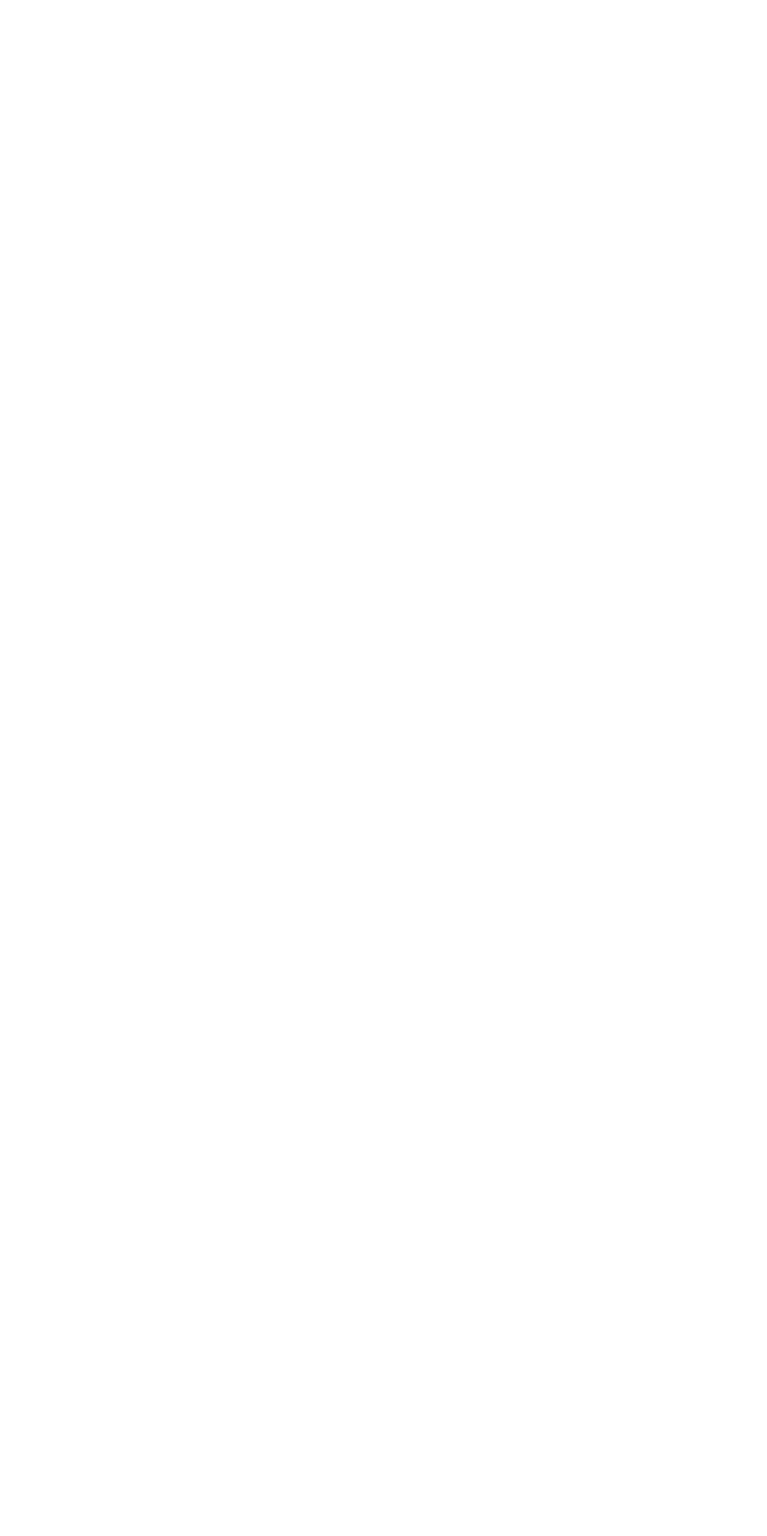
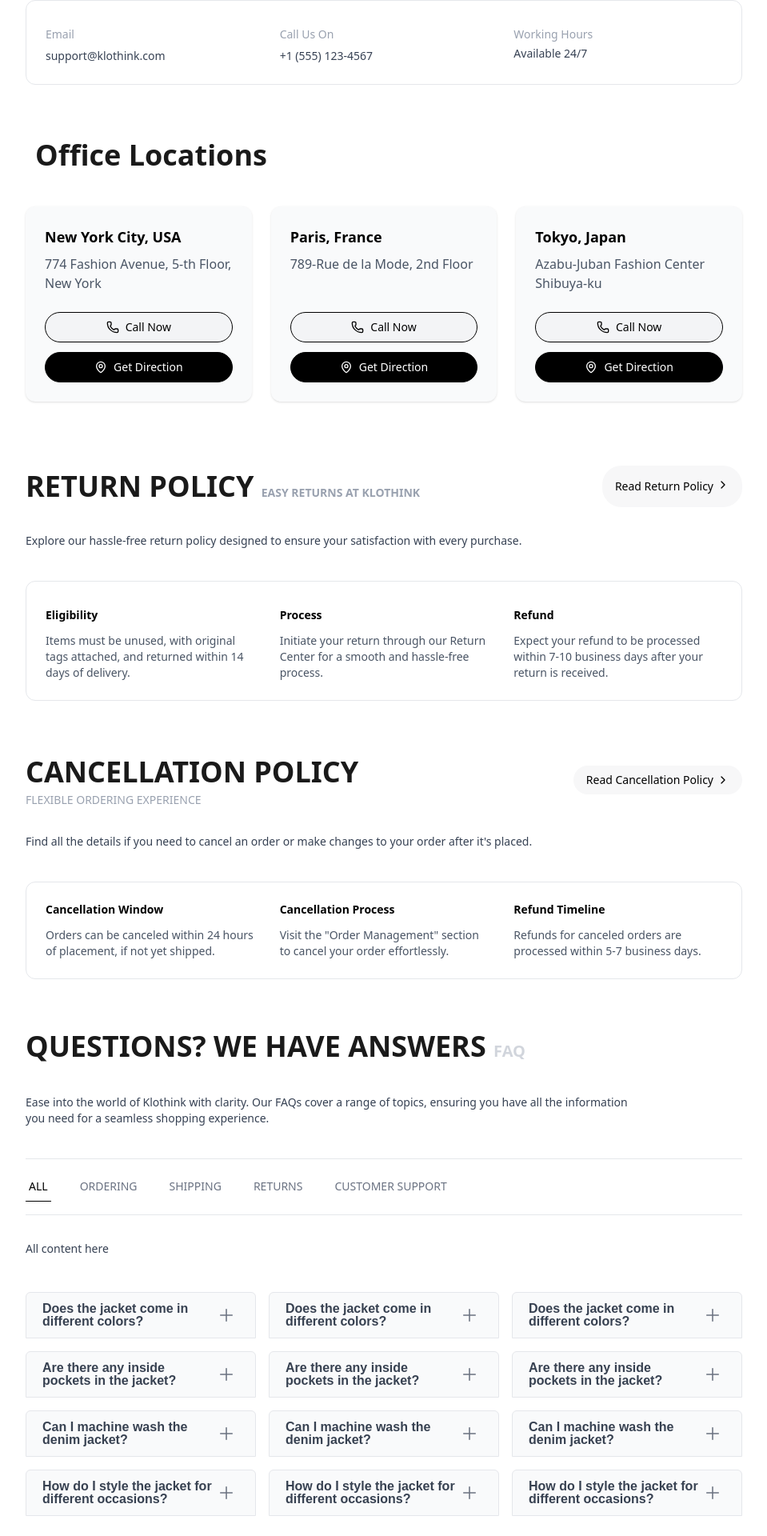
Before and after one commit to tech-cell-eg/round-3-small-ecommerce-front, a React (Vite) app: page /round-3-small-ecommerce-front/Support in a window 1280 px wide. Before the commit this address had no page. Shown: the part 325-2245 px from the top of the page at 80% size, without its empty margins (160-1119 px from the left). Before the commit the page ends 800 px from the top, so only its background shows below. Built offline with nearby package versions, Linux system fonts and the light colour scheme; a web font is replaced by a local one.

Commit message:
edite support

```diff
--- a/src/App.tsx
+++ b/src/App.tsx
@@ -13,7 +13,7 @@ function App() {
           <Route index element={<Home />} />
           <Route path="products" element={<Products />} />
           <Route path="/productsDetails" element={<ProductDetail />} />
-          <Route path="/serves" element={<SupportPage />} />
+          <Route path="/Support" element={<SupportPage />} />
         </Route>
       </Routes>
     </BrowserRouter>
--- a/src/components/productsDetails/ProductPanels.tsx
+++ b/src/components/productsDetails/ProductPanels.tsx
@@ -1,4 +1,4 @@
-import { Panel } from "primereact/panel"; // تأكد من أنك تستورد Panel بشكل صحيح
+import { Panel } from "primereact/panel";
 
 const panelContent = [
   {
--- a/src/pages/Support Page .tsx
+++ b/src/pages/Support Page .tsx
@@ -1,4 +1,30 @@
 import { ChevronRight, MapPin, Phone } from "lucide-react";
+import { useState } from "react";
+
+import { Panel } from "primereact/panel";
+
+const panelContent = [
+  {
+    header: "Does the jacket come in different colors?",
+    content:
+      "Lorem ipsum dolor sit amet, consectetur adipiscing elit, sed do eiusmod tempor incididunt ut labore et dolore magna aliqua.",
+  },
+  {
+    header: "Are there any inside pockets in the jacket?",
+    content:
+      "Lorem ipsum dolor sit amet, consectetur adipiscing elit, sed do eiusmod tempor incididunt ut labore et dolore magna aliqua.",
+  },
+  {
+    header: "Can I machine wash the denim jacket?",
+    content:
+      "Lorem ipsum dolor sit amet, consectetur adipiscing elit, sed do eiusmod tempor incididunt ut labore et dolore magna aliqua.",
+  },
+  {
+    header: "How do I style the jacket for different occasions?",
+    content:
+      "Lorem ipsum dolor sit amet, consectetur adipiscing elit, sed do eiusmod tempor incididunt ut labore et dolore magna aliqua.",
+  },
+];
 
 const SupportPage = () => {
   const officeLocations = [
@@ -52,12 +78,24 @@ const SupportPage = () => {
     },
   ];
 
+  const tabs = [
+    { value: "all", label: "ALL" },
+    { value: "ordering", label: "ORDERING" },
+    { value: "shipping", label: "SHIPPING" },
+    { value: "returns", label: "RETURNS" },
+    { value: "support", label: "CUSTOMER SUPPORT" },
+  ];
+
+  const [activeTab, setActiveTab] = useState("all");
+
+  const columns = [0, 1, 2];
+
   return (
     <div className="responsive-padding ">
-      <main className="max-w-7xl mx-auto px-4 py-12 md:px-8">
+      <main className="max-w-7xl mx-auto px-4 py-12 md:px-8 ">
         {/* Support Header Section - Mobile Friendly */}
         <div className="md:mb-16 mb-8">
-          <div className="grid grid-cols-1 md:grid-cols-2 gap-6 md:gap-8">
+          <div className="grid grid-cols-1 md:grid-cols-1 gap-6 md:gap-8">
             <div className="text-2xl md:text-3xl font-bold">
               KLOTHINK SUPPORT{" "}
               <span className="text-gray-400 uppercase text-sm">
@@ -103,30 +141,35 @@ const SupportPage = () => {
         </div>
 
         {/* Office Locations - Redesigned for Mobile */}
-        <div className="mb-8 md:mb-16">
-          <div className="tex-sm md:text-3xl font-bold">
-            <h2 className="text-lg md:text-xl font-semibold mb-6 md:mb-10">
+        <div className="mb-8 lg:mb-20">
+          <div className="md:text-3xl font-bold">
+            <h2 className="text-base md:text-xl font-semibold mb-4 md:mb-10 inline-block px-3 py-1 rounded">
               Office Locations
             </h2>
           </div>
 
-          <div className="space-y-4 md:grid md:grid-cols-3 md:gap-8 md:space-y-0">
+          <div className="grid grid-cols-1 sm:grid-cols-2 lg:grid-cols-3 gap-6">
             {officeLocations.map((office, index) => (
-              <div key={index} className="bg-gray-50 p-4 md:p-6 rounded-md">
-                <h3 className="font-semibold mb-1 md:mb-2 text-sm md:text-base">
-                  {office.city}
-                </h3>
-                <span className="text-gray-600  text-xs md:text-sm mb-4 md:mb-6">
-                  {office.address}
-                </span>
+              <div
+                key={index}
+                className="bg-gray-50 p-5 lg:p-6 rounded-xl flex flex-col justify-between h-full shadow-sm"
+              >
+                <div>
+                  <h3 className="font-semibold mb-2 text-base lg:text-lg">
+                    {office.city}
+                  </h3>
+                  <span className="block text-gray-600 text-sm lg:text-base mb-6">
+                    {office.address}
+                  </span>
+                </div>
 
-                <div className="flex gap-2 md:gap-4 mt-5">
-                  <button className="p-4 flex justify-between bg-gray-100  border-black text-black rounded-full text-xs md:text-sm hover:bg-gray-800">
-                    <Phone className="h-3 w-3 md:h-4 md:w-4 mr-1 md:mr-2" />{" "}
+                <div className="flex flex-wrap gap-3">
+                  <button className="flex-1 min-w-[130px] px-4 py-2 flex items-center justify-center bg-gray-100 border border-black text-black rounded-full text-sm hover:bg-gray-800 hover:text-white transition">
+                    <Phone className="h-4 w-4 mr-2" />
                     Call Now
                   </button>
-                  <button className="p-4 flex justify-between bg-black text-white hover:bg-gray-100 rounded-full text-xs md:text-sm">
-                    <MapPin className="h-3 w-3 md:h-4 md:w-4 mr-1 md:mr-2" />{" "}
+                  <button className="flex-1 min-w-[130px] px-4 py-2 flex items-center justify-center bg-black text-white hover:bg-gray-100 hover:text-black border border-black rounded-full text-sm transition">
+                    <MapPin className="h-4 w-4 mr-2" />
                     Get Direction
                   </button>
                 </div>
@@ -182,30 +225,33 @@ const SupportPage = () => {
 
         {/* Cancellation Policy - Mobile Optimized */}
         <div className="mb-8 md:mb-16">
-          <div className="flex justify-between items-center mb-4 md:mb-8">
+          {/* عنوان القسم + الزرار */}
+          <div className="flex flex-col md:flex-row justify-between items-start md:items-center mb-4 md:mb-8 gap-4">
             <div>
-              <h2 className="text-xl md:text-2xl font-semibold">
+              <h2 className="text-xl md:text-2xl font-semibold leading-snug">
                 CANCELLATION POLICY
-                <span className="text-gray-400 uppercase text-sm  ">
-                  FLEXIBLE ORDERING EXPERIENCE
-                </span>
               </h2>
+              <span className="text-gray-400 uppercase text-sm block">
+                FLEXIBLE ORDERING EXPERIENCE
+              </span>
             </div>
 
-            <button className="text-black hover:bg-transparent bg-[#F7F7F8] p-4 rounded-3xl hover:text-brand-yellow text-xs md:text-sm hidden md:flex">
-              Read Cancellation Policy{" "}
+            <button className="text-black hover:bg-transparent bg-[#F7F7F8] px-4 py-2 rounded-3xl hover:text-brand-yellow text-xs md:text-sm w-fit hidden md:flex items-center">
+              Read Cancellation Policy
               <ChevronRight className="h-3 w-3 md:h-4 md:w-4 ml-1" />
             </button>
           </div>
 
+          {/* الوصف تحت العنوان */}
           <p className="text-gray-700 mb-6 md:mb-10 max-w-3xl text-sm">
             Find all the details if you need to cancel an order or make changes
             to your order after it's placed.
           </p>
 
-          <div className="grid grid-cols-1 md:grid-cols-3 gap-4 md:gap-8 border-1 p-6 rounded-xl border-gray-200">
+          {/* الكروت الثلاثة */}
+          <div className="grid grid-cols-1 md:grid-cols-3 gap-4 md:gap-8 p-6 rounded-xl border border-gray-200">
             {cancellationPolicyItems.map((item, index) => (
-              <div key={index} className="mb-4 md:mb-0">
+              <div key={index}>
                 <h3 className="font-semibold mb-2 md:mb-3 text-sm">
                   {item.title}
                 </h3>
@@ -216,23 +262,20 @@ const SupportPage = () => {
             ))}
           </div>
 
-          {/* <Button
-            variant="ghost"
-            size="sm"
-            className="text-black hover:bg-transparent hover:text-brand-yellow text-xs md:text-sm flex md:hidden mt-4"
-          >
-            Read Cancellation Policy{" "}
+          {/* زرار يظهر في الموبايل فقط */}
+          <button className="text-black hover:bg-transparent hover:text-brand-yellow text-xs md:text-sm flex md:hidden items-center mt-4 px-4 py-2 bg-[#F7F7F8] rounded-3xl w-fit">
+            Read Cancellation Policy
             <ChevronRight className="h-3 w-3 md:h-4 md:w-4 ml-1" />
-          </Button> */}
+          </button>
         </div>
 
         {/* FAQ Section - Optimized for Mobile */}
         <div className="mb-12 md:mb-20">
           <div className="mb-6 md:mb-10">
             <h2 className="text-xl md:text-2xl font-semibold">
-              QUESTIONS? WE HAVE ANSWERS.
+              QUESTIONS? WE HAVE ANSWERS{" "}
+              <span className="text-gray-300 text-xl">FAQ</span>
             </h2>
-            <p className="text-gray-500 text-xs md:text-sm mt-1">FAQ</p>
           </div>
 
           <p className="text-gray-700 mb-6 md:mb-10 max-w-3xl text-sm">
@@ -242,44 +285,51 @@ const SupportPage = () => {
           </p>
 
           {/* Desktop Tabs and Accordion */}
-          {/* <div className="hidden md:block">
-            <Tabs defaultValue="all" className="w-full mb-10">
-              <TabsList className="border-b w-full flex space-x-8 px-0 bg-transparent h-auto mb-8">
-                <TabsTrigger
-                  value="all"
-                  className="text-gray-500 hover:text-black data-[state=active]:text-black data-[state=active]:border-b-2 data-[state=active]:border-black rounded-none bg-transparent px-1 py-2"
+
+          <div className="w-full hidden md:block mb-10 ">
+            <div className="flex border-b border-t border-gray-200 py-4 space-x-8 mb-8 ">
+              {tabs.map((tab) => (
+                <button
+                  key={tab.value}
+                  onClick={() => setActiveTab(tab.value)}
+                  className={`px-1 py-2 text-sm font-medium transition border-b-1  cursor-pointer ${
+                    activeTab === tab.value
+                      ? "text-black border-black"
+                      : "text-gray-500 border-transparent hover:text-black"
+                  }`}
                 >
-                  ALL
-                </TabsTrigger>
-                <TabsTrigger
-                  value="ordering"
-                  className="text-gray-500 hover:text-black data-[state=active]:text-black data-[state=active]:border-b-2 data-[state=active]:border-black rounded-none bg-transparent px-1 py-2"
-                >
-                  ORDERING
-                </TabsTrigger>
-                <TabsTrigger
-                  value="shipping"
-                  className="text-gray-500 hover:text-black data-[state=active]:text-black data-[state=active]:border-b-2 data-[state=active]:border-black rounded-none bg-transparent px-1 py-2"
-                >
-                  SHIPPING
-                </TabsTrigger>
-                <TabsTrigger
-                  value="returns"
-                  className="text-gray-500 hover:text-black data-[state=active]:text-black data-[state=active]:border-b-2 data-[state=active]:border-black rounded-none bg-transparent px-1 py-2"
-                >
-                  RETURNS
-                </TabsTrigger>
-                <TabsTrigger
-                  value="support"
-                  className="text-gray-500 hover:text-black data-[state=active]:text-black data-[state=active]:border-b-2 data-[state=active]:border-black rounded-none bg-transparent px-1 py-2"
-                >
-                  CUSTOMER SUPPORT
-                </TabsTrigger>
-              </TabsList>
+                  {tab.label}
+                </button>
+              ))}
+            </div>
 
-
-
-          </div> */}
+            <div className="mt-2 text-sm text-gray-700">
+              {/* هنا المحتوى حسب التاب المختار */}
+              {activeTab === "all" && <p>All content here</p>}
+              {activeTab === "ordering" && <p>Ordering content</p>}
+              {activeTab === "shipping" && <p>Shipping info</p>}
+              {activeTab === "returns" && <p>Returns policy</p>}
+              {activeTab === "support" && <p>Customer support help</p>}
+            </div>
+          </div>
+          <div className="py-1">
+            <div className="grid grid-cols-1 sm:grid-cols-2 lg:grid-cols-3 gap-4">
+              {columns.map((col) => (
+                <div key={col} className="space-y-4">
+                  {panelContent.map((panel, index) => (
+                    <Panel
+                      key={index}
+                      header={panel.header}
+                      toggleable
+                      collapsed
+                    >
+                      <p className="m-0">{panel.content}</p>
+                    </Panel>
+                  ))}
+                </div>
+              ))}
+            </div>
+          </div>
         </div>
       </main>
     </div>
```
Also changed, not shown: src/components/Navbar.tsx (+7 -7 lines), src/pages/ProductDetail.tsx (+0 -11 lines).
